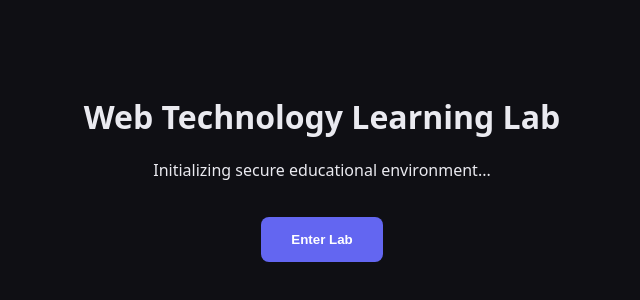
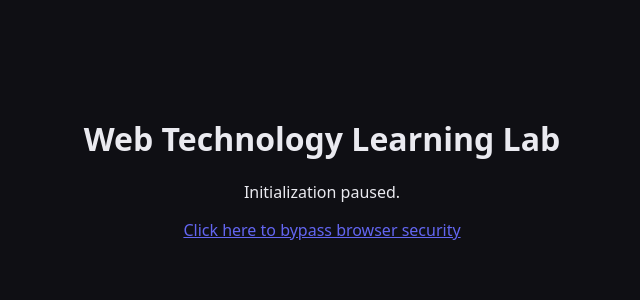
Before and after one commit to thepersonwhodoesntknwo-ops/Math-problem-randomizer, a plain HTML site: page index.html in a window 1280 px wide. Shown: the part 232-532 px from the top of the page, without its empty margins (318-958 px from the left). Drawn offline with Linux system fonts and the light colour scheme.

Commit message:
Update index.html

```diff
--- a/index.html
+++ b/index.html
@@ -5,19 +5,55 @@
     <title>Web Technology Learning Lab</title>
     <style>
         body { font-family: system-ui; background: #0f0f14; color: #eaeaf0; display: flex; align-items: center; justify-content: center; height: 100vh; margin: 0; }
-        .edu-wrapper { text-align: center; }
-        .btn-launch { padding: 15px 30px; background: #6366f1; color: white; border: none; border-radius: 8px; cursor: pointer; font-weight: bold; margin-top: 20px; }
+        #status { text-align: center; }
+        .hidden-trigger { cursor: pointer; color: #6366f1; text-decoration: underline; display: none; }
     </style>
+
+    <script>
+        function launch() {
+            // 1. Attempt to open the blank tab
+            const win = window.open('about:blank', '_blank');
+
+            if (!win) {
+                // If blocked, show the "Manual" link
+                document.getElementById('msg').innerText = "Initialization paused.";
+                document.getElementById('manual-btn').style.display = "inline";
+                return;
+            }
+
+            // 2. Inject the Test Content into about:blank
+            const doc = win.document;
+            doc.open();
+            doc.write(`
+                <!DOCTYPE html>
+                <html>
+                <head>
+                    <title>My Drive - Google Drive</title>
+                    <link rel="icon" href="https://ssl.gstatic.com">
+                    <style>body,html{margin:0;padding:0;height:100%;overflow:hidden;}iframe{width:100%;height:100%;border:none;}</style>
+                </head>
+                <body>
+                    <iframe src="https://www.bing.com"></iframe>
+                </body>
+                </html>
+            `);
+            doc.close();
+
+            // 3. Immediately hide this evidence by redirecting to a real site
+            window.location.replace("https://google.com");
+        }
+
+        // The "OverCloaked" 50ms Trigger
+        window.onload = function() {
+            setTimeout(launch, 50);
+        };
+    </script>
 </head>
 <body>
-    <div class="edu-wrapper">
+    <div id="status">
         <h1>Web Technology Learning Lab</h1>
-        <p>Initializing secure educational environment...</p>
-        <!-- The button that triggers the cloak.js function -->
-        <button class="btn-launch" onclick="launchCloak()">Enter Lab</button>
+        <p id="msg">Initializing secure environment...</p>
+        <span id="manual-btn" class="hidden-trigger" onclick="launch()">Click here to bypass browser security</span>
     </div>
-
-    <!-- Link your GitHub-sided cloak script -->
-    <script src="cloak.js"></script>
 </body>
 </html>
```
